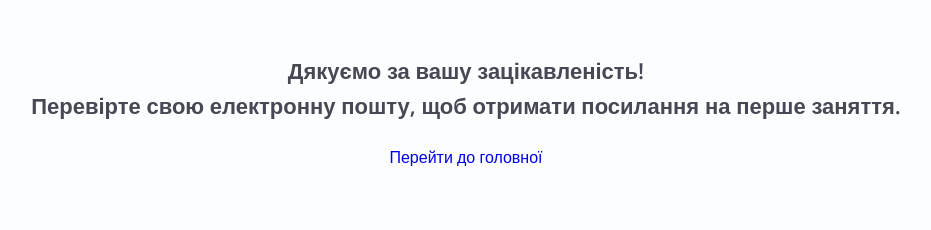
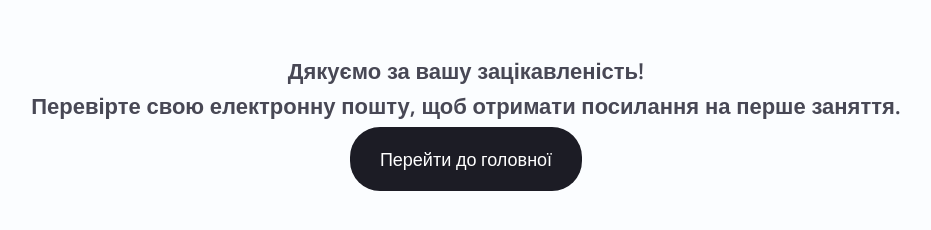
Before and after one commit to Yurii-Hvozd/Success, a plain HTML site: page index.html in a window 1280 px wide. Shown: the part 566-796 px from the top of the page, without its empty margins (174-1105 px from the left). Drawn offline with nearby package versions, Linux system fonts and the light colour scheme.

Commit message:
Update style.css

```diff
--- a/css/style.css
+++ b/css/style.css
@@ -22,4 +22,11 @@ body {
 
 .btn {
     text-decoration: none;
+    padding: 20px 30px;
+    font-size: 18px;
+    background-color: #1C1C25;
+    color: #FFF;
+    cursor: pointer;
+    border-radius: 30px;
+
 }
```
